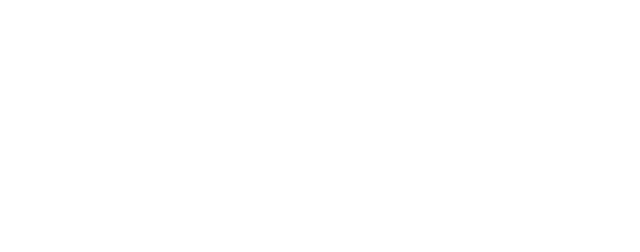
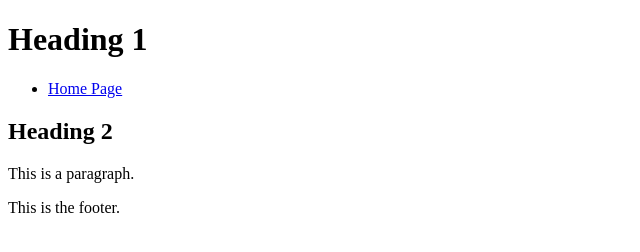
Before and after one commit to krjone26/testPages, a plain HTML site: page index.html in a window 1280 px wide. Shown: the whole page, without its empty margins (0-640 px from the left). Drawn offline with Linux system fonts and the light colour scheme.

Commit message:
Update index.html

```diff
--- a/index.html
+++ b/index.html
@@ -1,3 +1,30 @@
 <!DOCTYPE html>
+<html lang="en">
+	<head>
+		<title>This is the title.</title>
+	</head>
+
+	<body>
+
+		<header>
+			<h1>Heading 1</h1>
+
+			<nav>
+				<ul>
+					<li><a href="#">Home Page</a></li>
+				</ul>
+			</nav>
+		</header>
+
+		<main>
+			<h2>Heading 2</h2>
+			<p>This is a paragraph.</p>
+		</main>
+
+		<footer>
+			<p>This is the footer.</p>
+		</footer>
+
+	</body>
 
 </html>
```
